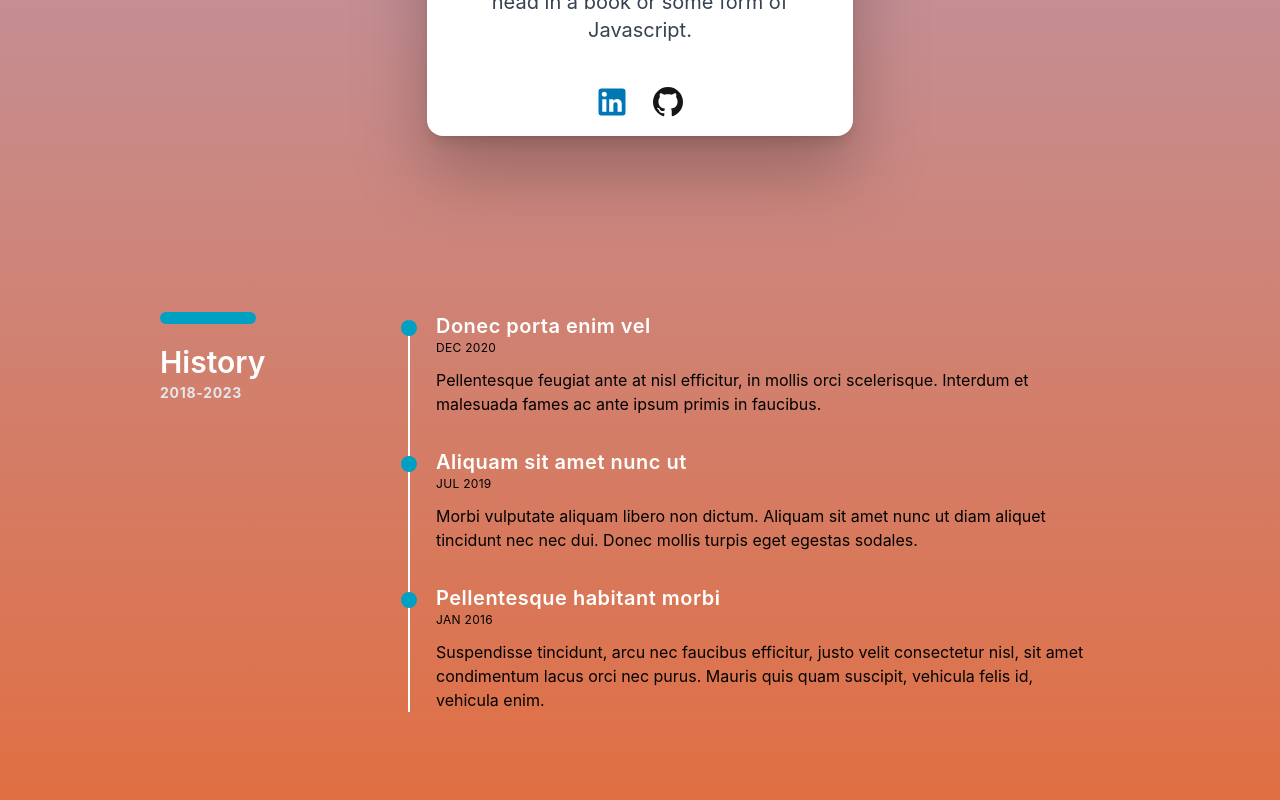
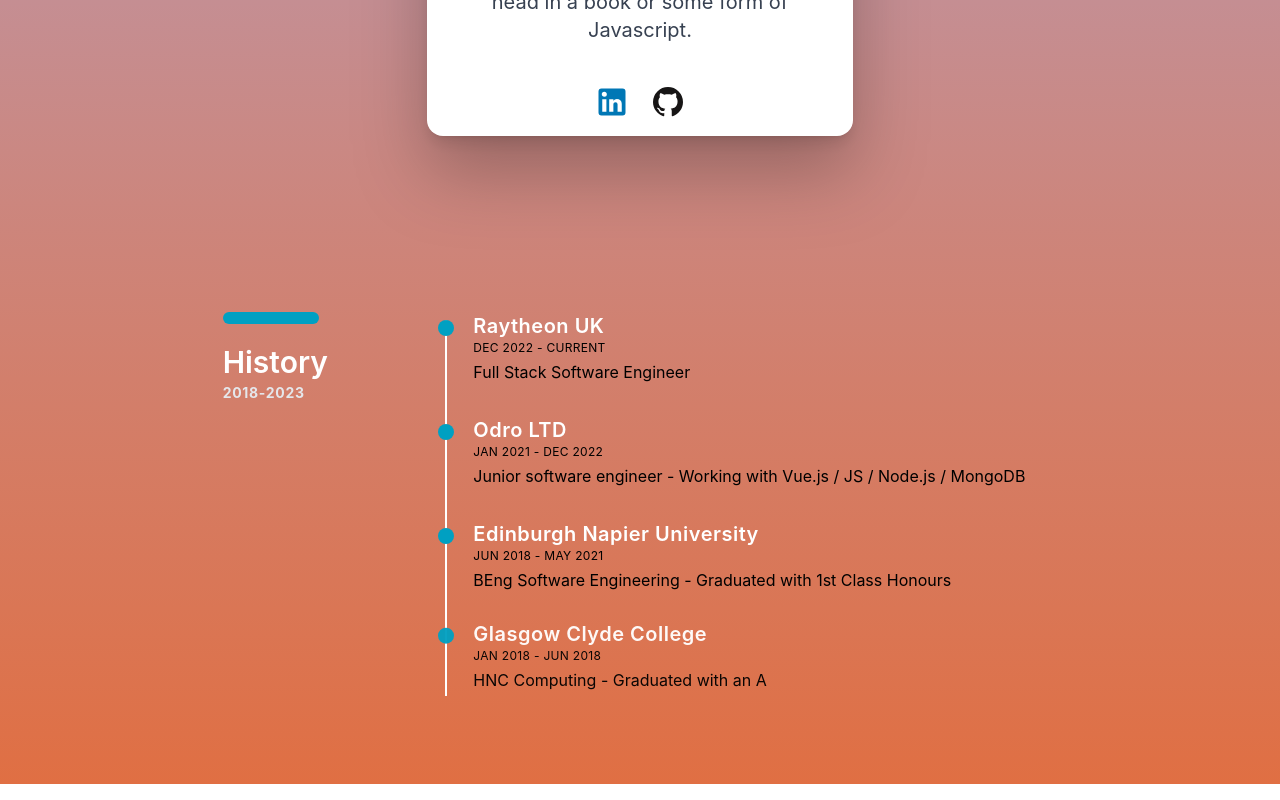
Before and after one commit to callumbuttery/callum-buttery, a React (Create React App) app: page /about in a window 1280 px wide. Shown: the part 836-1636 px from the top of the page. Built offline with nearby package versions, Linux system fonts and the light colour scheme.

Commit message:
Feat: complete timeline

```diff
--- a/src/components/Timeline.js
+++ b/src/components/Timeline.js
@@ -2,7 +2,7 @@
     return (
         <section className="pt-32">
             <div className="container max-w-5xl px-4 py-12 mx-auto">
-                <div className="grid gap-4 mx-4 sm:grid-cols-12">
+                <div className="grid gap-10 mx-4 sm:grid-cols-12">
                     <div className="col-span-12 sm:col-span-3">
                         <div className="text-center sm:text-left mb-14 before:block before:w-24 before:h-3 before:mb-5 before:rounded-md before:mx-auto sm:before:mx-0 before:bg-[#00a0c2]">
                             <h3 className="text-3xl font-semibold text-white">History</h3>
@@ -11,20 +11,25 @@
                     </div>
                     <div className="relative col-span-12 px-4 space-y-6 sm:col-span-9">
                         <div className="col-span-12 space-y-12 relative px-4 sm:col-span-8 sm:space-y-8 sm:before:absolute sm:before:top-2 sm:before:bottom-0 sm:before:w-0.5 sm:before:-left-3 before:bg-white">
-                            <div className="flex flex-col sm:relative sm:before:absolute sm:before:top-2 sm:before:w-4 sm:before:h-4 sm:before:rounded-full sm:before:left-[-35px] sm:before:z-[1] before:bg-[#00a0c2]">
-                                <h3 className="text-xl text-white font-semibold tracking-wide">Donec porta enim vel </h3>
-                                <time className="text-xs tracking-wide uppercase dark:text-gray-400">Dec 2020</time>
-                                <p className="mt-3">Pellentesque feugiat ante at nisl efficitur, in mollis orci scelerisque. Interdum et malesuada fames ac ante ipsum primis in faucibus.</p>
+                            <div data-aos="fade-down" data-aos-duration="1000" data-aos-delay="500" className="flex flex-col sm:relative sm:before:absolute sm:before:top-2 sm:before:w-4 sm:before:h-4 sm:before:rounded-full sm:before:left-[-35px] sm:before:z-[1] before:bg-[#00a0c2]">
+                                <h3 className="text-xl text-white font-semibold tracking-wide">Raytheon UK</h3>
+                                <time className="text-xs tracking-wide uppercase">Dec 2022 - Current</time>
+                                <p className="mt-1">Full Stack Software Engineer</p>
                             </div>
-                            <div className="flex flex-col sm:relative sm:before:absolute sm:before:top-2 sm:before:w-4 sm:before:h-4 sm:before:rounded-full sm:before:left-[-35px] sm:before:z-[1] before:bg-[#00a0c2]">
-                                <h3 className="text-xl text-white font-semibold tracking-wide">Aliquam sit amet nunc ut</h3>
-                                <time className="text-xs tracking-wide uppercase dark:text-gray-400">Jul 2019</time>
-                                <p className="mt-3">Morbi vulputate aliquam libero non dictum. Aliquam sit amet nunc ut diam aliquet tincidunt nec nec dui. Donec mollis turpis eget egestas sodales.</p>
+                            <div data-aos="fade-down" data-aos-duration="1000" data-aos-delay="1000" className="flex flex-col sm:relative sm:before:absolute sm:before:top-2 sm:before:w-4 sm:before:h-4 sm:before:rounded-full sm:before:left-[-35px] sm:before:z-[1] before:bg-[#00a0c2]">
+                                <h3 className="text-xl text-white font-semibold tracking-wide">Odro LTD</h3>
+                                <time className="text-xs tracking-wide uppercase">Jan 2021 - Dec 2022</time>
+                                <p className="mt-1">Junior software engineer - Working with Vue.js / JS / Node.js / MongoDB</p>
                             </div>
-                            <div className="flex flex-col sm:relative sm:before:absolute sm:before:top-2 sm:before:w-4 sm:before:h-4 sm:before:rounded-full sm:before:left-[-35px] sm:before:z-[1] before:bg-[#00a0c2]">
-                                <h3 className="text-xl text-white font-semibold tracking-wide">Pellentesque habitant morbi</h3>
-                                <time className="text-xs tracking-wide uppercase dark:text-gray-400">Jan 2016</time>
-                                <p className="mt-3">Suspendisse tincidunt, arcu nec faucibus efficitur, justo velit consectetur nisl, sit amet condimentum lacus orci nec purus. Mauris quis quam suscipit, vehicula felis id, vehicula enim.</p>
+                            <div data-aos="fade-down" data-aos-duration="1000" data-aos-delay="1500" className="flex flex-col sm:relative sm:before:absolute sm:before:top-2 sm:before:w-4 sm:before:h-4 sm:before:rounded-full sm:before:left-[-35px] sm:before:z-[1] before:bg-[#00a0c2]">
+                                <h3 className="text-xl text-white font-semibold tracking-wide">Edinburgh Napier University</h3>
+                                <time className="text-xs tracking-wide uppercase">Jun 2018 - May 2021</time>
+                                <p className="mt-1">BEng Software Engineering - Graduated with 1st Class Honours</p>
+                            </div>
+                            <div data-aos="fade-down" data-aos-duration="1000" data-aos-delay="2000" className="flex flex-col sm:relative sm:before:absolute sm:before:top-2 sm:before:w-4 sm:before:h-4 sm:before:rounded-full sm:before:left-[-35px] sm:before:z-[1] before:bg-[#00a0c2]">
+                                <h3 className="text-xl text-white font-semibold tracking-wide">Glasgow Clyde College</h3>
+                                <time className="text-xs tracking-wide uppercase">Jan 2018 - Jun 2018</time>
+                                <p className="mt-1">HNC Computing - Graduated with an A</p>
                             </div>
                         </div>
                     </div>
```
